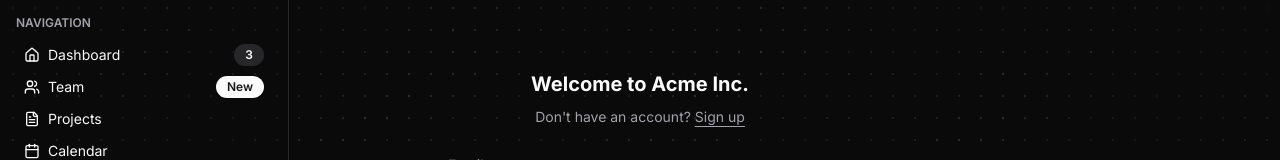
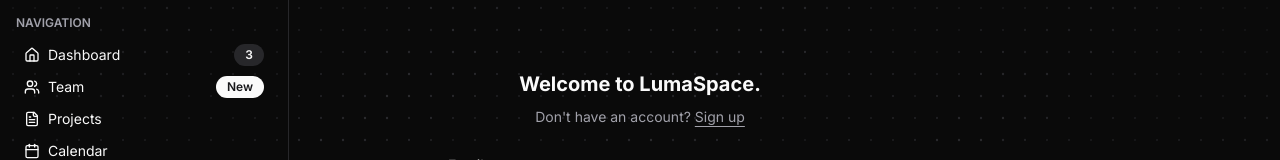
Before and after one commit to LumaSpace-de/luma, a Next.js app: page /login in a window 1280 px wide. Shown: the part 139-299 px from the top of the page. Built offline with nearby package versions, Linux system fonts and the light colour scheme.

Commit message:
login-form.tsx aktualisieren

```diff
--- a/components/login-form.tsx
+++ b/components/login-form.tsx
@@ -26,9 +26,9 @@ export function LoginForm({
             >
               <span className="sr-only">Acme Inc.</span>
             </a>
-            <h1 className="text-xl font-bold">Welcome to Acme Inc.</h1>
+            <h1 className="text-xl font-bold">Welcome to LumaSpace.</h1>
             <FieldDescription>
-              Don&apos;t have an account? <a href="#">Sign up</a>
+              Don&apos;t have an account? <a href="/signup">Sign up</a>
             </FieldDescription>
           </div>
           <Field>
```
